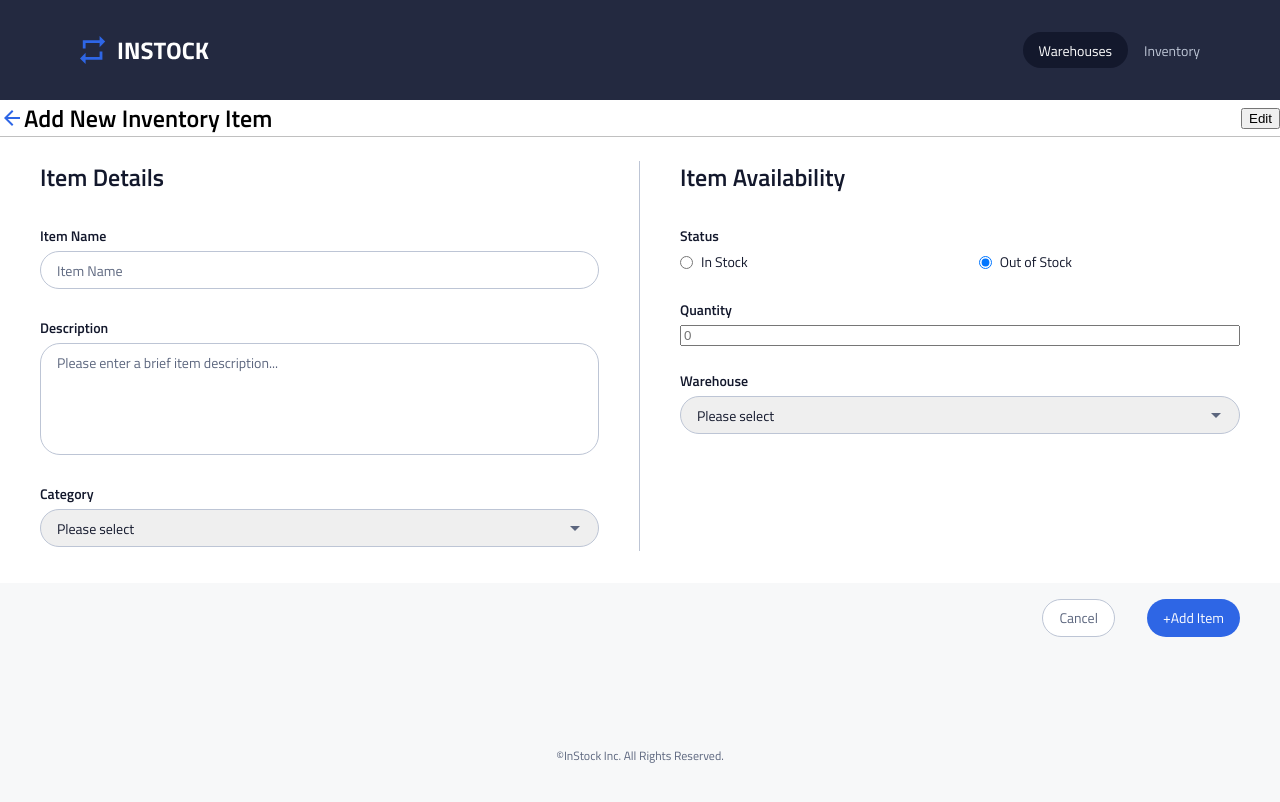
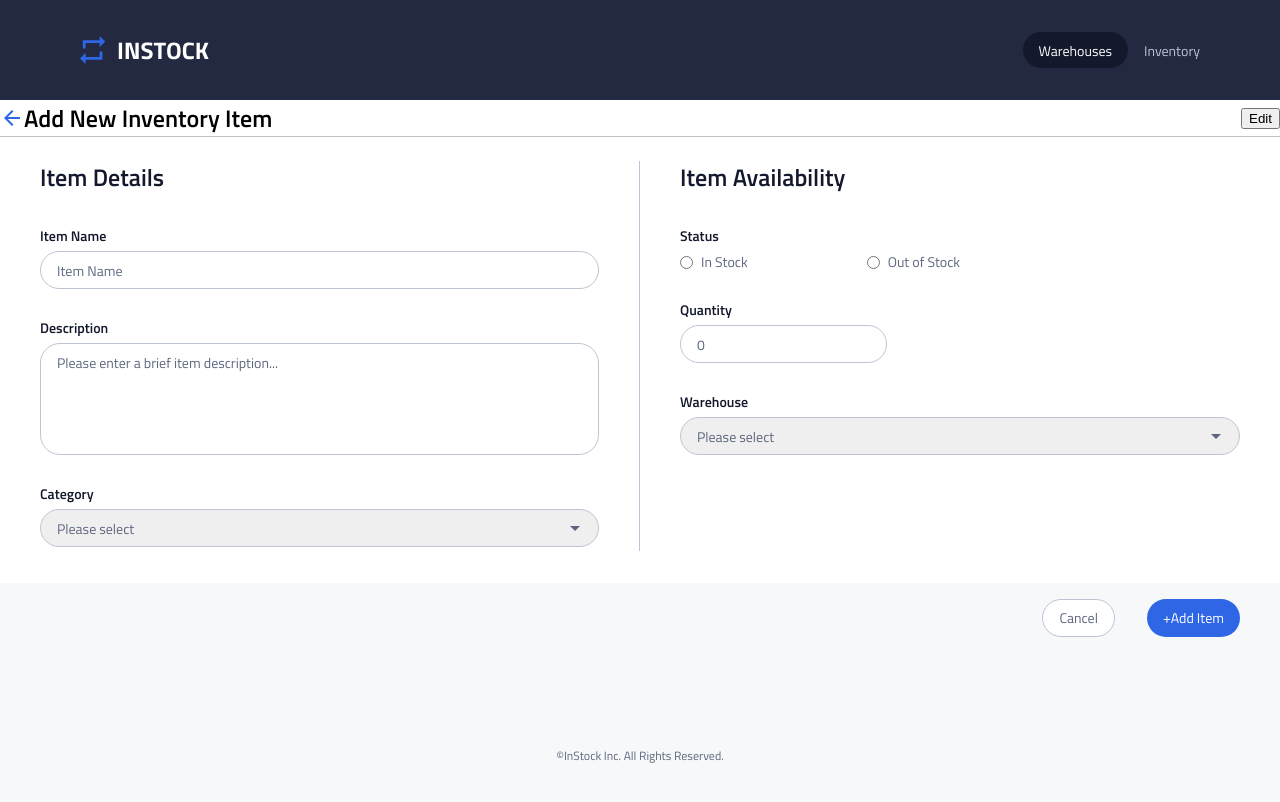
Before and after one commit to vibrentcarey/intstock, a React (Create React App) app in the folder client/: page /add-inventory-item in a window 1280 px wide. Shown: the top 802 px of the page. Built offline with nearby package versions, Linux system fonts and the light colour scheme.

Commit message:
Finished InventoryForm Component

```diff
--- a/client/src/components/InventoryForm/InventoryForm.js
+++ b/client/src/components/InventoryForm/InventoryForm.js
@@ -4,8 +4,8 @@ import axios from "axios";
 import errorIcon from "../../assets/error-24px.svg";
 import Button from "../../Button/Button";
 
-let categoriesList = ['Accessories', 'Apparel', 'Electronics', 'Gear', 'Health']
-let warehouseNames = ['Manhattan', 'King West', 'Granville', 'San Fran', 'Santa Monica', 'Seattle', 'Montreal', 'Boston']
+let categoriesList = ['Accessories', 'Apparel', 'Electronics', 'Gear', 'Health'];
+let warehouseNames = ['Manhattan', 'King West', 'Granville', 'San Fran', 'Santa Monica', 'Seattle', 'Montreal', 'Boston'];
 
 class InventoryForm extends Component {
     state = {
@@ -63,8 +63,8 @@ class InventoryForm extends Component {
                             </div>
                             {/* Category */}
                             <label className='inventory-form__label' htmlFor='category'>Category</label>
-                            <select className={this.state.form.category ? 'inventory-form__select-option' : 'inventory-form__select-option inventory-form__select-option--invalid'} name='category' id='category'>
-                                <option className='inventory-form__option' value='Please select'>Please select</option>
+                            <select className={this.state.form.category ? 'inventory-form__select-option' : 'inventory-form__select-option inventory-form__select-option--invalid'} name='category' id='category' required>
+                                <option className='inventory-form__option' value="">Please select</option>
                                 {categoriesList.map((category, i) => {
                                     return (
                                         <option className='inventory-form__option' key={i} value={`${category}`}>{`${category}`}</option>)
@@ -83,17 +83,17 @@ class InventoryForm extends Component {
                             <label className='inventory-form__label' htmlFor='status'>Status</label>
                             <div className='inventory-form__status'>
                                 <div className='inventory-form__stock'>
-                                    <input className='inventory-form__radio-button' type='radio' name='status' value='In Stock' checked />
+                                    <input className='inventory-form__radio-button' type='radio' name='status' value='In Stock' />
                                     <label className='inventory-form__label-status' htmlFor='status'>In Stock</label>
                                 </div>
                                 <div className='inventory-form__stock'>
-                                    <input lassName='inventory-form__radio-button' type='radio' name='status' value='Out Of Stock' checked />
+                                    <input className='inventory-form__radio-button' type='radio' name='status' value='Out Of Stock' />
                                     <label className='inventory-form__label-status' htmlFor='status'>Out of Stock</label>
                                 </div>
                             </div>
                             {/* Quantity */}
                             <label className='inventory-form__label' htmlFor='quantity'>Quantity</label>
-                            <input className='inventory-form__quantity' type='text' name='quantity' id='quantity' placeholder='0' />
+                            <input className={this.state.form.quantity ? 'inventory-form__input inventory-form__input-quantity' : 'inventory-form__input inventory-form__input-quantity--invalid'} type='text' name='quantity' id='quantity' placeholder='0' />
                             {/* Validation form */}
                             <div className={this.state.form.quantity ? 'inventory-form__warning--valid' : 'inventory-form__warning'}>
                                 <img className="inventory-form__warning-icon" src={errorIcon} alt="error icon" />
@@ -101,8 +101,8 @@ class InventoryForm extends Component {
                             </div>
                             {/* WarehouseName */}
                             <label className='inventory-form__label' htmlFor='warehouseName'>Warehouse</label>
-                            <select className={this.state.form.warehouseName ? 'inventory-form__select-option' : 'inventory-form__select-option inventory-form__select-option--invalid'} name="warehouseName">
-                                <option className='inventory-form__option' value=''>Please select</option>
+                            <select className={this.state.form.warehouseName ? 'inventory-form__select-option' : 'inventory-form__select-option inventory-form__select-option--invalid'} name="warehouseName" required>
+                                <option className='inventory-form__option' value="">Please select</option>
                                 {warehouseNames.map((warehouseName, i) => {
                                     return (
                                         <option className='inventory-form__option' key={i} value={`${warehouseName}`}>{`${warehouseName}`}</option>)
--- a/client/src/components/InventoryForm/InventoryForm.scss
+++ b/client/src/components/InventoryForm/InventoryForm.scss
@@ -124,15 +124,16 @@
 }
 
 &__textarea {
+    @include font-stack-m-p2;
     color: $instock-black;
     height: 7rem;
     width: 100%;
     margin-bottom: 0.25rem;
     resize: none;
     @include formfield;
-
-    &__textarea--invalid {
-        @include formfield-invalid;
+    @include tablet {
+        @include font-stack-tab-desc-p2;
+        color: $instock-black;
     }
 
     &::placeholder {
@@ -142,21 +143,16 @@
         }
     }
 
-    &[type='textarea'] {
-        @include font-stack-m-p2;
-        color: $instock-black;
-        @include tablet {
-            @include font-stack-tab-desc-p2;
-            color: $instock-black;
-        }
-    }
-
     &:focus {
         border: 1px solid $instock-indigo;
         }
     }
 
-    &__select-option{
+    &__textarea--invalid {
+        @include formfield-invalid;
+    }
+
+    &__select-option {
         color: $instock-black;
         height: 2.25rem;
         width: 100%;
@@ -166,21 +162,17 @@
         background-repeat: no-repeat;
         background-position: 98%;
         @include tablet {
-        height: 2.375rem;
+            height: 2.375rem;
         }
 
         &:focus {
             border: 1px solid $instock-indigo;
         }
+
+        &:invalid {
+            color: $slate;
+        }
     }
-
-    // &__option:nth-of-type(1) {
-    //     @include font-stack-m-p2;
-    //     color: $red;
-    //     @include tablet {
-    //         @include font-stack-tab-desc-p2;
-    //     }
-    // }
 
     &__select-option--invalid {
         @include formfield-invalid;
@@ -189,23 +181,34 @@
     &__status{
         @include flex (space-between, center, row);
         width: 70%;
+        @include desktop{
+            width: 50%;
+        }
     }
 
     &__label-status{
         position: relative;
         top: -2px;
         @include font-stack-m-p2;
-        color: $instock-black;
         padding-left:0.5rem;
         @include tablet {
             @include font-stack-tab-desc-p2;
-            color: $instock-black;
-
         }
     }
 
+    &__stock input:checked +label{
+        color: $instock-black;
+    }
 
+    &__input-quantity {
+        @include desktop{
+            width: 37%;
+        }
+    }
 
+    &__input-quantity--invalid {
+        @include formfield-invalid;
+    }
 
     &__warning--valid {
     display: none;
@@ -218,7 +221,7 @@
 &__warning-icon {
     width: 1rem;
     margin-right: 5px;
-}
+    }
 
 &__warning-message {
     @include font-stack-m-p3;
@@ -226,6 +229,6 @@
     @include tablet {
         @include font-stack-tab-desc-p3;
         color: $red;
+        }
     }
 }
-}
```
